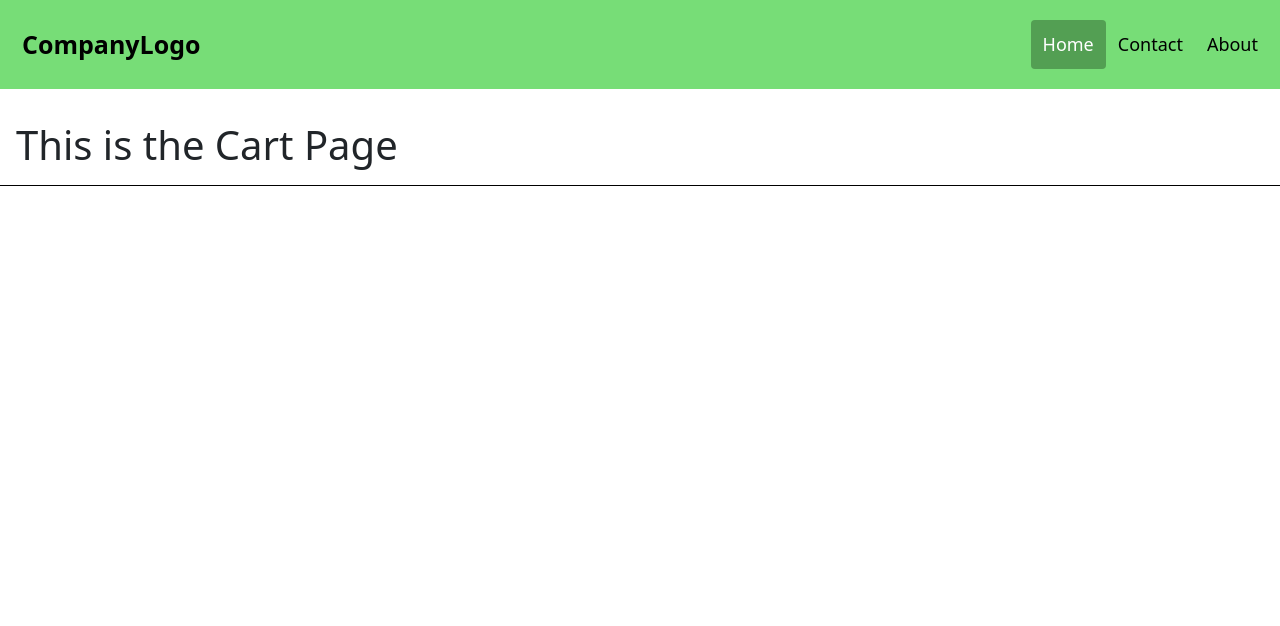
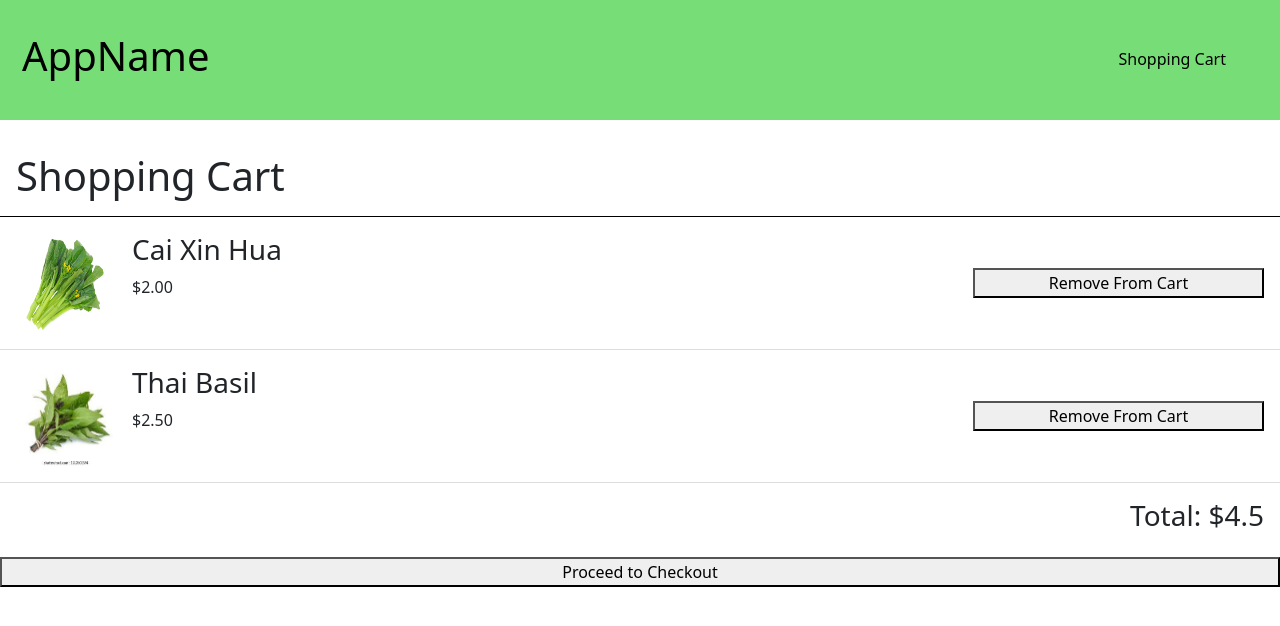
Before and after one commit to tanyipeng834/FreshGO, a Vue app in the folder client/: page /cart in a window 1280 px wide. Shown: the top 626 px of the page. Built offline with nearby package versions, Linux system fonts and the light colour scheme.

Commit message:
Added shopping cart, still testing

```diff
--- a/client/src/App.vue
+++ b/client/src/App.vue
@@ -1,16 +1,17 @@
 <template>
   <nav></nav>
-  <navbar />
+  <NavBar />
   <router-view />
 
 </template>
 
 <script>
-  import navbar from "./components/nav-bar.vue"
+  import NavBar from "./components/NavBar.vue"
+
   export default {
     name: "App",
     components: {
-      navbar,
+      NavBar,
     }
   };
 
--- a/client/src/components/nav-bar.vue
+++ b/client/src/components/NavBar.vue
@@ -1,15 +1,33 @@
 <template>
     <div class="header" id="navbar">
-        <a href="#default" class="logo">CompanyLogo</a>
+        <router-link to="/products"><h1>AppName</h1>
+        </router-link>
         <div class="header-right">
-            <a class="active" href="#home">Home</a>
-            <a href="#contact">Contact</a>
-            <a href="#about">About</a>
+            <router-link to="/cart" >
+                <button id="shoppingCartButton">Shopping Cart</button>
+            </router-link>
         </div>
     </div>
 </template>
 
+<script>
+export default {
+    name:'NavBar',
+}
+</script>
+
 <style scoped>
+    #shoppingCartButton {
+        background-color: #ffffff00;
+        border: none;
+        color: black;
+        padding: 15px 32px;
+        text-align: center;
+        text-decoration: none;
+        display: inline-block;
+        font-size: 16px;
+    }
+
     #navbar{
         overflow: hidden;
         background-color: #77DD77;
--- a/client/src/views/CartPage.vue
+++ b/client/src/views/CartPage.vue
@@ -1,11 +1,39 @@
 <template>
-    <h1>This is the Cart Page</h1>
+    <div id="page-wrap">
+      <h1>Shopping Cart</h1>
+      <div v-for="product in cartItems" v-bind:key="product.id" class="product-container">
+        <img class="product-image" v-bind:src="product.imageURL" />
+        <div class="details-wrap">
+          <h3>{{ product.name }}</h3>
+          <p>${{ product.price }}</p>
+        </div>
+        <button class="remove-button">Remove From Cart</button>
+      </div>
+      <h3 id="total-price">Total: ${{ totalPrice }}</h3>
+      <button id="checkout-button">Proceed to Checkout</button>
+    </div>
 </template>
 
 <script>
+import {cartItems} from '../fakeProductsData';
+
 export default {
     name: "CartPage",
-} ;
+    data() {
+      return {
+        cartItems,
+      }
+    },
+    computed: {
+      totalPrice() {
+        return this.cartItems.reduce(
+          (sum, item) => sum + Number(item.price),
+          0,
+        );
+      }
+    }
+  };
+
 </script>
 
 <style scoped>
```
